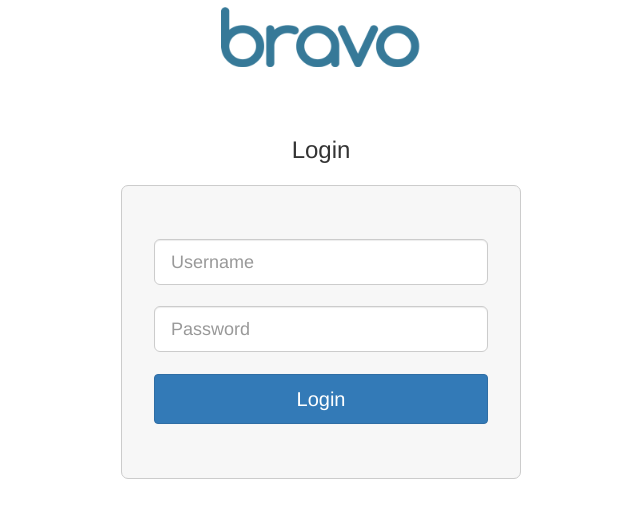
After one commit to SeanEstey/Bravo, a Flask app: page /login in a window 1280 px wide. The commit adds this page. Shown: the top 520 px of the page, without its empty margins (319-959 px from the left). Run offline with Flask 2, Linux system fonts and the light colour scheme; parts of the project's set-up code (start-up, migrations or seed data) failed here and were passed over; some libraries are stand-ins or nearby versions; some web fonts are replaced.

Commit message:
login working via flask-login

```diff
--- a/server.py
+++ b/server.py
@@ -1,5 +1,6 @@
 import flask
 from flask import Flask,render_template,request,g,Response,redirect,url_for
+from flask.ext.login import LoginManager, login_user, logout_user, current_user, login_required
 from flask.ext.socketio import *
 from server_settings import *
 from config import *
@@ -20,6 +21,7 @@ import codecs
 from reverse_proxy import ReverseProxied
 import sys
 import tasks
+from user import User
 import utils
 import requests
 
@@ -35,7 +37,25 @@ app = Flask(__name__)
 app.config.from_pyfile('config.py')
 app.wsgi_app = ReverseProxied(app.wsgi_app)
 app.debug = DEBUG
+app.secret_key = SECRET_KEY
 socketio = SocketIO(app)
+login_manager = LoginManager()
+login_manager.init_app(app)
+login_manager.login_view = PUB_URL + '/login' #url_for('login')
+
+@app.before_request
+def before_request():
+  g.user = current_user
+
+@login_manager.user_loader
+def load_user(username):
+  user_record = db['logins'].find_one({'user':username})
+
+  if user_record:
+    user = User(user_record['user'],user_record['password'])
+    return user
+  else:
+    return None
 
 def celery_check():
   if not tasks.celery_app.control.inspect().registered_tasks():
@@ -110,6 +130,7 @@ def sms(to, msg):
     return False
 
 @app.route('/cal/<job_id>')
+@login_required
 def get_calendar_events(job_id):
   job_id = job_id.encode('utf-8')
   tasks.get_next_pickups.apply_async((job_id, ), queue=DB_NAME)
@@ -476,16 +497,46 @@ def send_socket(name, data):
 
   socketio.emit(name, data)
 
+
+@app.route('/login', methods=['GET','POST'])
+def login():
+  if request.method == 'GET':
+    return render_template('login.html')
+  elif request.method == 'POST':
+    username = request.form['username']
+    password = request.form['password']
+    logger.info('user: %s pw: %s', username, password)
+
+    login_record = db['logins'].find_one({'user': username})
+    if not login_record:
+      r = json.dumps({'status':'error', 'title': 'login info', 'msg':'Username does not exist'})
+    else:
+      if login_record['password'] != password:
+        r = json.dumps({'status':'error', 'title': 'login info', 'msg':'Incorrect password'})
+      else:
+        r = json.dumps({'status':'success', 'title': 'yes', 'msg':'success!'})
+        user = load_user(username)
+        login_user(user)
+        logger.info(user)
+
+    return Response(response=r, status=200, mimetype='application/json')
+
+@app.route('/logout', methods=['GET'])
+def logout():
+  return 'OK'
+
 @app.route('/admin')
+@login_required
 def view_admin():
   return render_template('admin.html')
 
 @app.route('/log')
+@login_required
 def view_log():
-
   return render_template('log.html')
 
 @app.route('/submit', methods=['POST'])
+@login_required
 def submit():
   # POST request to create new job from new_job.html template
   file = request.files['call_list']
@@ -564,6 +615,7 @@ def submit():
   return Response(response=r, status=200, mimetype='application/json')
 
 @app.route('/', methods=['GET'])
+@login_required
 def index():
   if request.method == 'GET':
     # If no 'n' specified, display records (sorted by date) {1 .. JOBS_PER_PAGE}
@@ -582,6 +634,7 @@ def index():
     )
 
 @app.route('/summarize/<job_id>')
+@login_required
 def get_job_summary(job_id):
   job_id = job_id.encode('utf-8')
   summary = json_util.dumps(job_db_dump(job_id))
@@ -653,12 +706,14 @@ def show_error():
   return render_template('error.html', title=TITLE, msg=msg)
 
 @app.route('/new')
+@login_required
 def new_job():
   return render_template('new_job.html', title=TITLE)
 
 # POST request from client->Dial phone to record audio (routes to call/answer)
 # GET request from client->Audio recording complete (hit # or hung up)
 @app.route('/recordaudio', methods=['GET', 'POST'])
+@login_required
 def record_msg():
   if request.method == 'POST':
     to = request.form.get('to')
@@ -697,6 +752,7 @@ def record_msg():
 
 # Requested from client
 @app.route('/request/execute/<job_id>')
+@login_required
 def request_execute_job(job_id):
   job_id = job_id.encode('utf-8')
   tasks.execute_job.apply_async((job_id, ), queue=DB_NAME)
@@ -704,6 +760,7 @@ def request_execute_job(job_id):
   return 'OK'
 
 @app.route('/request/email/<job_id>')
+@login_required
 def request_email_job(job_id):
   try:
     job_id = job_id.encode('utf-8')
@@ -748,6 +805,7 @@ def request_email_job(job_id):
     logger.error('/request/email', exc_info=True)
 
 @app.route('/jobs/<job_id>')
+@login_required
 def show_calls(job_id):
   sort_by = 'name'
   calls = db['msgs'].find({'job_id':ObjectId(job_id)}).sort(sort_by, 1)
@@ -769,6 +827,7 @@ def job_fired(job_id):
   return 'OK'
 
 @app.route('/complete/<job_id>')
+@login_required
 def job_complete(job_id):
   data = {
     'id': job_id,
@@ -782,6 +841,7 @@ def job_complete(job_id):
   return 'OK'
 
 @app.route('/reset/<job_id>')
+@login_required
 def reset_job(job_id):
   db['msgs'].update(
     {'job_id': ObjectId(job_id)},
@@ -829,6 +889,7 @@ def reset_job(job_id):
   return 'OK'
 
 @app.route('/cancel/job/<job_id>')
+@login_required
 def cancel_job(job_id):
   db['jobs'].remove({'_id':ObjectId(job_id)})
   db['msgs'].remove({'job_id':ObjectId(job_id)})
@@ -837,6 +898,7 @@ def cancel_job(job_id):
   return 'OK'
 
 @app.route('/cancel/call', methods=['POST'])
+@login_required
 def cancel_call():
   call_uuid = request.form.get('call_uuid')
   job_uuid = request.form.get('job_uuid')
@@ -860,14 +922,10 @@ def no_pickup(msg_id):
       return 'Request unsuccessful'
 
     if 'no_pickup' in msg:
-      logger.info('No pickup request already processed')
+      logger.info('No pickup already processed for account %s', msg['imported']['account'])
       return 'Thank you'
 
     job = db['jobs'].find_one({'_id':msg['job_id']})
-    # TODO: Allow no pickups right until routing time
-    #if job['status'] != 'pending':
-    #  logger.info('No pickup request fail. Job status no longer pending')
-    #  return 'Request unsuccessful'
 
     no_pickup = 'No Pickup ' + msg['imported']['event_date'].strftime('%A, %B %d')
     db['msgs'].update(
@@ -907,6 +965,7 @@ def no_pickup(msg_id):
     return str(e)
 
 @app.route('/edit/call/<sid>', methods=['POST'])
+@login_required
 def edit_call(sid):
   for fieldname, value in request.form.items():
     if fieldname == 'event_date':
--- a/static/bravo.js
+++ b/static/bravo.js
@@ -101,6 +101,56 @@ function showDialog($element, msg, _title, _buttons) {
   // MUST have a <p> element for the msg
   $element.find($('p')).html(msg);
   $element.dialog(dialog_style);
+}
+
+// login view
+function initLoginView() {
+  $('#app_menu').hide();
+
+  $('#submit_btn').click(function(event){
+    // This line needs to be here for Firefox browsers
+    event.preventDefault(event);
+
+    var form_data = new FormData($('#myform')[0]);
+    var request = $.ajax({
+      type: 'POST',
+      url: $SCRIPT_ROOT + '/login',
+      data: form_data,
+      contentType: false,
+      processData: false,
+      dataType: 'json'
+    })
+
+    request.done(function(response){
+      console.log(response);
+      if(typeof response == 'string')
+        response = JSON.parse(response);
+      if(response['status'] == 'success') {
+        console.log('login success');
+        localStorage.setItem('username', $('[name="username"]').val());
+        localStorage.setItem('password', $('[name="password"]').val());
+        location.href = $SCRIPT_ROOT;
+      }
+      else if(response['status'] == 'error') {
+        $('.modal-title').text(response['title']);
+        $('.modal-body').html(response['msg']);
+        $('#btn-primary').hide();
+        $('#mymodal').modal('show');
+      }
+    });
+
+    request.fail(function(xhr, textStatus, errorThrown) {
+      console.log(xhr);
+      console.log(textStatus);
+      console.log(errorThrown);
+      $('.modal-title').text('Error');
+      $('.modal-body').html(xhr.responseText);
+      $('.btn-primary').hide();
+      $('#mymodal').modal('show');
+    });
+  });
+
+  $('body').css('display','block');
 }
 
 // new_job view
--- a/templates/base.html
+++ b/templates/base.html
@@ -24,10 +24,11 @@
     <script type='text/javascript' src="{{url_for('static', filename='bravo.js')}}"></script>
 
     <div class='container'>
-      <ul class="nav nav-pills" style='float:right'>
-        <li role="presentation"><a href="#"><span class="glyphicon glyphicon-home"></span> Home</a></li>
-        <li role="presentation"><a href="{{url_for('view_log')}}"><span class="glyphicon glyphicon-file"></span> Log</a></li>
+      <ul id='app_menu' class="nav nav-pills" style='float:right'>
+        <li role="presentation"><a href="#"><span class='glyphicon glyphicon-home'></span> Home</a></li>
+        <li role="presentation"><a href="{{url_for('view_log')}}"><span class='glyphicon glyphicon-console'></span> Log</a></li>
         <li role="presentation"><a href="{{url_for('view_admin')}}"><span class='glyphicon glyphicon-cog'></span> Settings</a></li>
+        <li role="presentation"><a href="{{url_for('logout')}}"><span class='glyphicon glyphicon-log-out'></span> Logout</a></li>
       </ul>
       <div style='width:200px; margin:0.5em auto' class='center'>
         <a href="{{url_for('index')}}"><img id='buit' src="{{ url_for('static', filename='bravo_comfortaa.png') }}"></a>
--- /dev/null
+++ b/templates/login.html
@@ -0,0 +1,41 @@
+{% extends "base.html" %}
+{% block content %}
+<script type="text/javascript" src="//cdnjs.cloudflare.com/ajax/libs/socket.io/0.9.16/socket.io.min.js"></script>
+<script>
+  document.write('<style type="text/css">body{display:none}</style>');
+  jQuery(function($){
+    initLoginView();
+  });
+</script>
+
+<div id='space' style='margin:5em'>
+</div>
+<div style='text-align:center'>
+  <h3>Login</h3>
+</div>
+
+<div id='my-alert' style='display:none; width:400px' class="alert alert-danger alert-dismissible center" role="alert">
+  <button type="button" class="close" data-dismiss="alert" aria-label="Close">
+    <span aria-hidden="true">&times;</span>
+  </button>
+  <label id='alert-msg'>Alert! Warning! Alert!</label>
+</div>
+
+<div class='box center' style='font-size:16pt; width:400px; background-color:#f7f7f7; padding:1.5em'>
+  <form id='myform' method=post>
+    <div class='form-group' style='margin:1em 0em'>
+      <input class='form-control input-lg' style='' type='text' id='' placeholder='Username'  name='username' required>
+    </div>
+    <div class='form-group' style='margin:1em 0em'>
+      <input class='form-control input-lg' style='' title='' placeholder='Password' type='password' name='password' required>
+    </div>
+    <button
+      class='btn btn-primary'
+      style='font-size:20px; width:100%; padding:0.5em;'
+      type="button" id="submit_btn" name="submit-btn">Login
+    </button>
+  </div>
+  </form>
+</div>
+
+{% endblock %}
```
Also changed, not shown: tasks.py (+3 -7 lines), user.py (added, +26 -0 lines), README.md.
